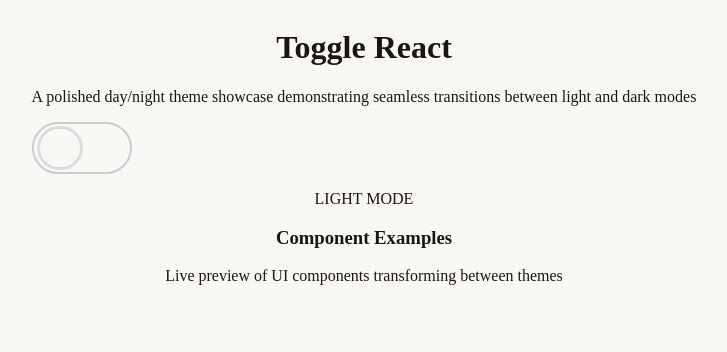
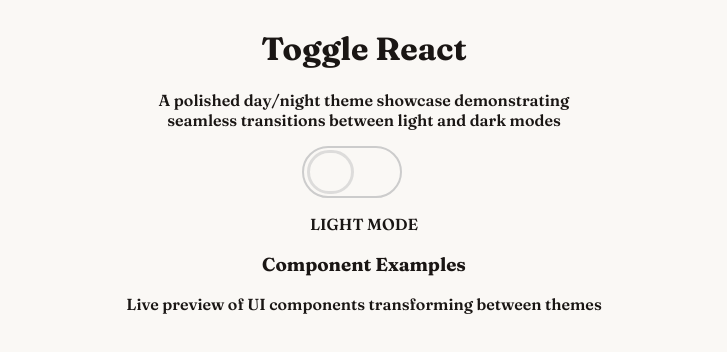
Before and after one commit to nasrinmgh/Toggle-page-react, a React (Create React App) app: page / in a window 1280 px wide. Shown: the top 352 px of the page, without its empty margins (276-1003 px from the left). Built offline with nearby package versions, Linux system fonts and the light colour scheme.

Commit message:
small css changes

```diff
--- a/public/index.html
+++ b/public/index.html
@@ -29,7 +29,7 @@
   <title>React App</title>
 </head>
 
-<body class="Fraunces">
+<body class="fraunces">
   <noscript>You need to enable JavaScript to run this app.</noscript>
   <div id="root"></div>
   <!--
--- a/src/App.css
+++ b/src/App.css
@@ -1,14 +1,16 @@
-body {
+.light {
   background-color: var(--bg-light);
   color: var(--text-light);
 }
 
-.light {
-  background-color: var(--bg-light);
+.dark {
+  background-color: var(--bg-dark);
+  color: var(--text-dark);
 }
 
 .toggle-btn {
   position: relative;
+  left: 37%;
   width: 96px;
   height: 48px;
   border: 2px solid #ccc;
--- a/src/Components/Header.jsx
+++ b/src/Components/Header.jsx
@@ -5,8 +5,8 @@ export default function Header() {
     <>
       <h1>Toggle React</h1>
       <p>
-        A polished day/night theme showcase demonstrating seamless transitions
-        between light and dark modes
+        A polished day/night theme showcase demonstrating <br />
+        seamless transitions between light and dark modes
       </p>
     </>
   );
--- a/src/index.css
+++ b/src/index.css
@@ -30,5 +30,7 @@ body {
   font-optical-sizing: auto;
   font-weight: 600;
   font-style: normal;
-  font-variation-settings: "SOFT" 0, "WONK" 0;
+  font-variation-settings:
+    "SOFT" 0,
+    "WONK" 0;
 }
```
